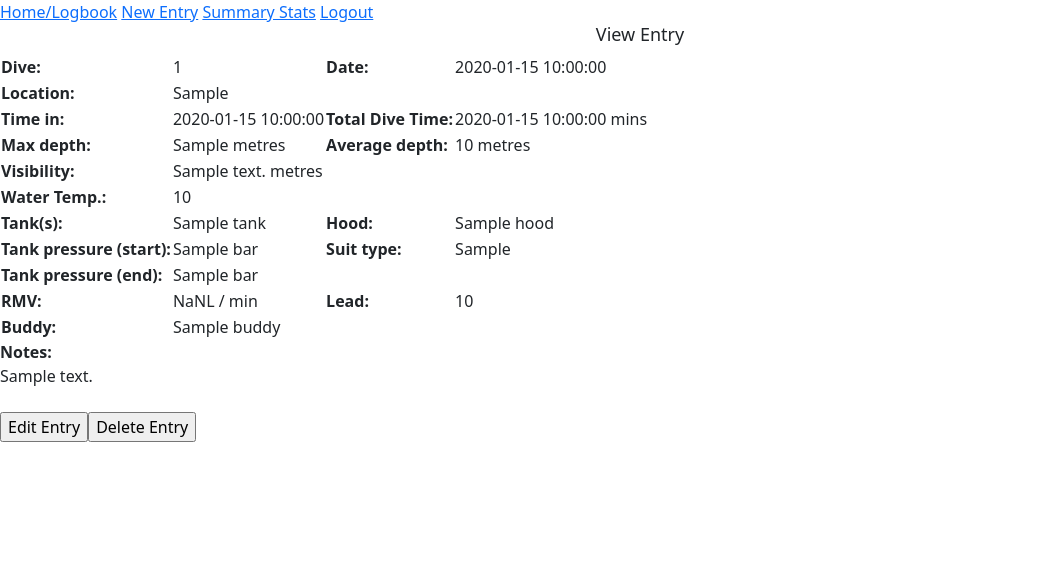
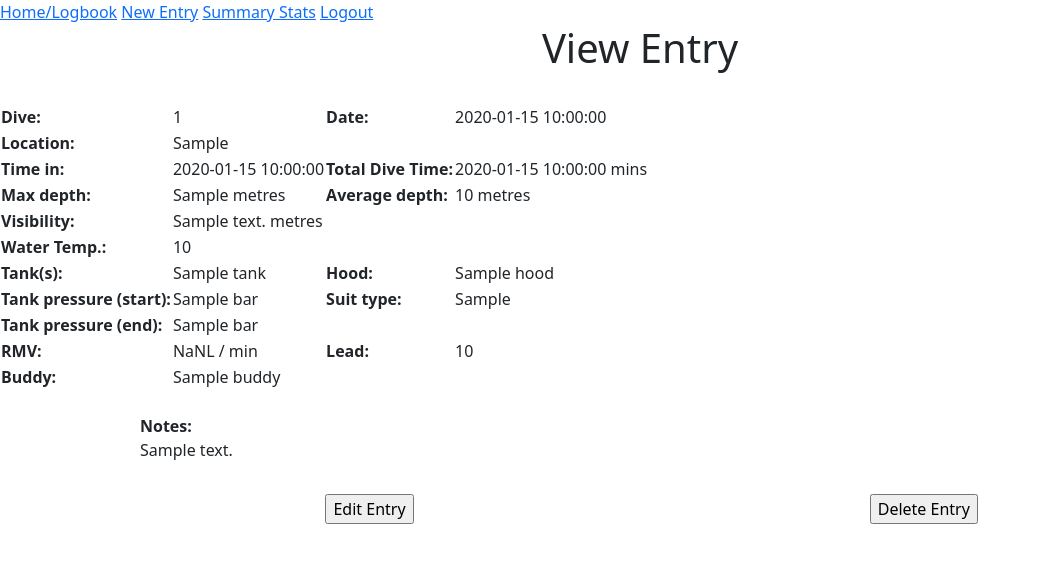
Before and after one commit to mateypotatey/EzDive, a Flask app: template templates/entry.html in a window 1280 px wide. Shown: the top 563 px of the page, without its empty margins (0-1041 px from the left). Run offline with Flask 2, Linux system fonts and the light colour scheme; the template is opened without the code that fills it: most values are stand-ins (such as "Sample title", 1, 10 or a date in 2020).

Commit message:
changed appearance stylesheet

```diff
--- a/templates/entry.html
+++ b/templates/entry.html
@@ -55,8 +55,10 @@ window.onload = start;
 
 {% block body %}
 
-<h4>View Entry</h4>
-<table>
+<h1>View Entry</h1>
+<br>
+<div class="containerSmall">
+    <table class="center">
         <tr>
             <td><b>Dive: </b></td>
             <td>{{dive_log["dive_number"]}}</td>
@@ -118,21 +120,27 @@ window.onload = start;
             <td>{{dive_log["buddy"]}}</td>
         </tr>
     </table>
-<b>Notes: </b>
-<div class="viewNotes">{{dive_log['dive_notes']}}</div>
     <br>
-<table>
-    <tr>
+    <div class="container viewNotes">
+        <div class="labels">Notes:</div>
+        {{dive_log['dive_notes']}}
+    </div>
+    <br>
+    <div class="container-fluid">
+        <div class="row navbar">
+        <div class="col-sm-2">
             <form action="/editButton" method="post">
             <input name="id" type="hidden" value="{{ dive_log.log_id }}">
             <input type="submit" value="Edit Entry">
             </form>
-    </tr>
-    <tr>
+        </div>
+        <div class="col-sm-2">
             <form onsubmit="return confirm('Do you really want to delete this entry?');" action="/delButton" method="post">
             <input name="id" type="hidden" value="{{ dive_log.log_id }}">
             <input type="submit" value="Delete Entry">
             </form>
-    </tr>
-</table>
+        </div>
+    </div>
+    </div>
+</div>
 {% endblock %}
```
Lines whose indentation alone changed are shown as unchanged.
